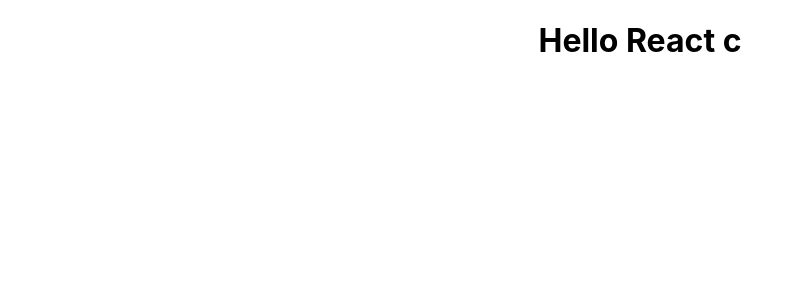
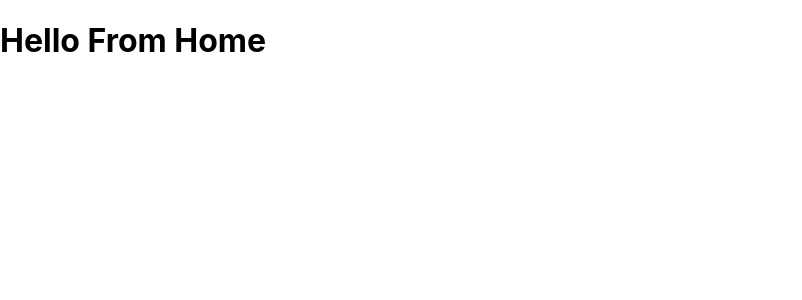
Before and after one commit to mohitchauhan07appinventiv/ReactTraining, a React (Create React App) app: page / in a window 1280 px wide. Shown: the top 300 px of the page, without its empty margins (0-802 px from the left). Built offline with nearby package versions, Linux system fonts and the light colour scheme.

Commit message:
added home component

```diff
--- a/src/App.js
+++ b/src/App.js
@@ -1,12 +1,11 @@
-import logo from './logo.svg';
-import './App.css';
-
-function App() {
-  return (
-    <div className="App">
-      <h1>Hello React c</h1>
-    </div>
-  );
+import React from 'react'
+import Home from './modules/home'
+class App extends React.Component{
+  render(){
+    return(
+      <Home />
+    );
+  }
 }
 
 export default App;
--- /dev/null
+++ b/src/modules/home/index.js
@@ -0,0 +1,18 @@
+// structure
+    //import
+    //component declaration
+    // code
+
+import React, {Component} from 'react';
+
+class Home extends Component{
+    render(){
+        return(
+            <div>
+                <h1>{"Hello From Home"}</h1>
+            </div>
+        );
+    }
+}
+export default Home;
+//export Home
```
Also changed, not shown: 1 other file (tests, documents, lock files or other folders).
